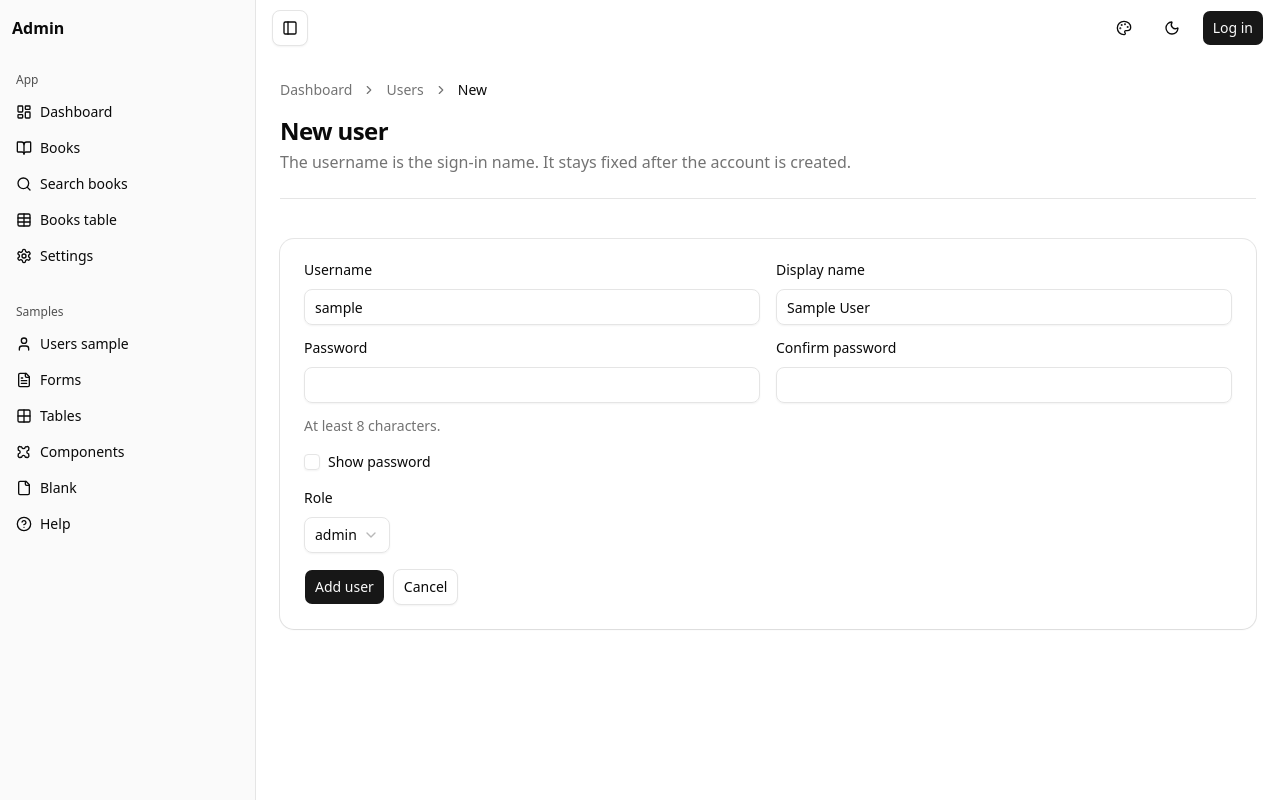
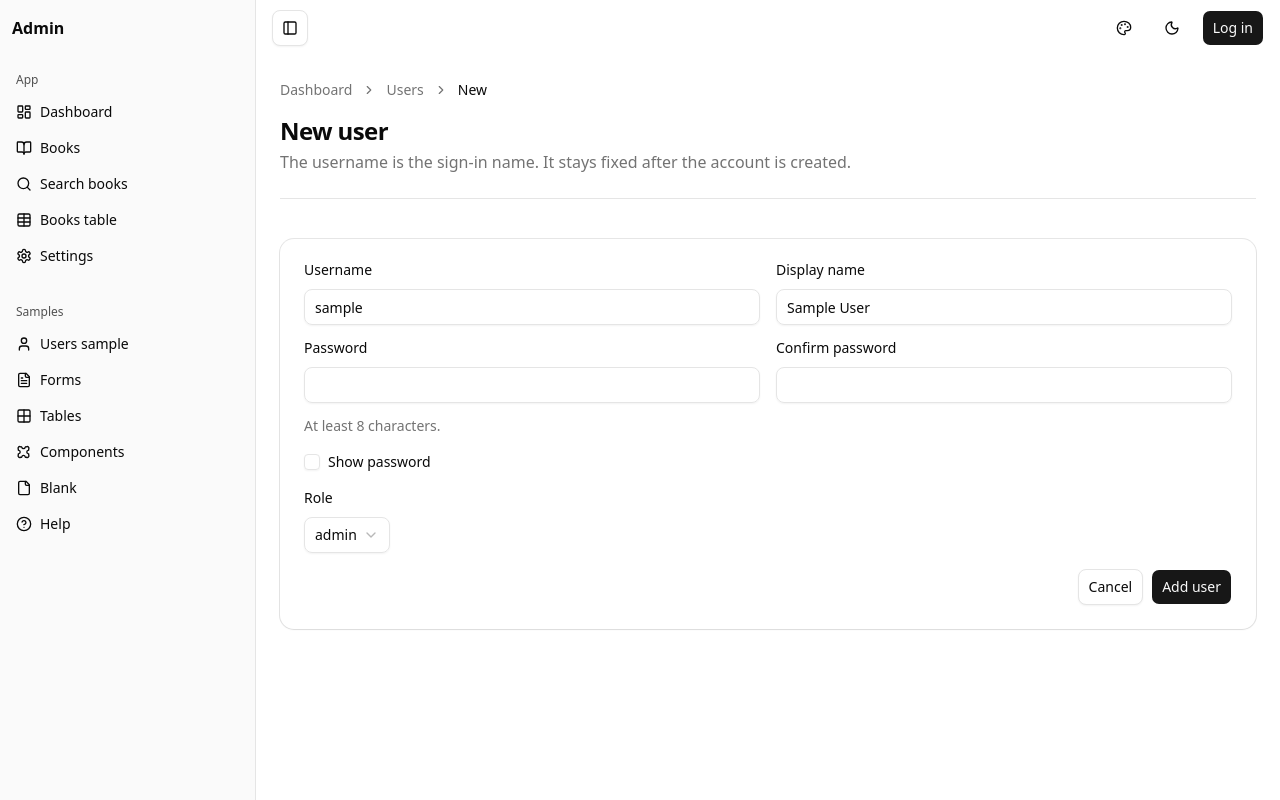
Before and after one commit to tgogos/fastapi-htmx-basecoat, a FastAPI app: template app/ui/templates/user_new.html in a window 1280 px wide. Run offline with FastAPI, Linux system fonts and the light colour scheme; the template is opened without the code that fills it: most values are stand-ins (such as "Sample title", 1, 10 or a date in 2020); parts of the project's set-up code (start-up, migrations or seed data) failed here and were passed over.

Commit message:
Put form buttons at the end of the row, with Cancel before the primary action, so a commit sits where the dialogs already put it.
Co-authored-by: Cursor <cursoragent@cursor.com>

```diff
--- a/app/ui/static/css/app.css
+++ b/app/ui/static/css/app.css
@@ -232,11 +232,6 @@ html.dark .theme-switch .when-dark {
   align-self: flex-start;
 }
 
-.shell-choice .stack > .btn,
-.view-choice .stack > .btn {
-  align-self: flex-start;
-}
-
 .shell-choice .field,
 .view-choice .field {
   max-width: 20rem;
@@ -405,6 +400,14 @@ html.dark .theme-switch .when-dark {
   margin: 0;
   padding: 0;
   list-style: none;
+}
+
+.form-actions {
+  display: flex;
+  flex-wrap: wrap;
+  align-items: center;
+  justify-content: flex-end;
+  gap: 0.5rem;
 }
 
 .pager {
--- a/app/ui/templates/pages/forms.html
+++ b/app/ui/templates/pages/forms.html
@@ -103,7 +103,7 @@
         </label>
       </div>
     </fieldset>
-    <div class="row-actions">
+    <div class="form-actions">
       <a class="btn" data-variant="outline" href="/ui/users">Cancel</a>
       <button type="button" class="btn" data-variant="outline">Save draft</button>
       <button type="submit" class="btn">Create operator</button>
--- a/app/ui/templates/pages/settings_account.html
+++ b/app/ui/templates/pages/settings_account.html
@@ -32,7 +32,7 @@
           <input class="input" id="account-current-password" type="password" name="current_password" required autocomplete="current-password">
         </div>
         {{ new_password_fields("account", "New password", "At least 8 characters.") }}
-        <div class="span-2 row-actions">
+        <div class="span-2 form-actions">
           <button class="btn" type="submit">Update password</button>
         </div>
       </div>
--- a/app/ui/templates/pages/settings_profile.html
+++ b/app/ui/templates/pages/settings_profile.html
@@ -39,7 +39,7 @@
           <input class="input" id="profile-display-name" type="text" name="display_name" value="{{ display_name_value }}" maxlength="80" autocomplete="name">
           <p class="muted">Leave this empty to show the username in the account menu.</p>
         </div>
-        <div class="span-2 row-actions">
+        <div class="span-2 form-actions">
           <button class="btn" type="submit">Save profile</button>
         </div>
       </div>
--- a/app/ui/templates/partials/book_edit_row.html
+++ b/app/ui/templates/partials/book_edit_row.html
@@ -45,8 +45,7 @@
           Available
         </label>
       </div>
-      <div class="span-2 row-actions">
-        <button class="btn" data-size="sm" type="submit">Save</button>
+      <div class="span-2 form-actions">
         <button
           type="button"
           class="btn"
@@ -56,6 +55,7 @@
           hx-target="#book-row-{{ book.id }}"
           hx-swap="outerHTML"
         >Cancel</button>
+        <button class="btn" data-size="sm" type="submit">Save</button>
       </div>
     </form>
   </td>
--- a/app/ui/templates/partials/book_page_form.html
+++ b/app/ui/templates/partials/book_page_form.html
@@ -45,9 +45,9 @@
         Available
       </label>
     </div>
-    <div class="span-2 row-actions">
+    <div class="span-2 form-actions">
+      <a class="btn" data-variant="outline" href="{{ cancel_href }}">Cancel</a>
       <button class="btn" type="submit">{{ submit_label }}</button>
-      <a class="btn" data-variant="outline" href="{{ cancel_href }}">Cancel</a>
     </div>
   </div>
 </form>
--- a/app/ui/templates/user_edit.html
+++ b/app/ui/templates/user_edit.html
@@ -37,9 +37,9 @@
             {% endfor %}
           </select>
         </div>
-        <div class="span-2 row-actions">
+        <div class="span-2 form-actions">
+          <a class="btn" data-variant="outline" href="{{ return_to }}">Cancel</a>
           <button class="btn" type="submit">Save</button>
-          <a class="btn" data-variant="outline" href="{{ return_to }}">Cancel</a>
         </div>
       </div>
     </form>
--- a/app/ui/templates/user_new.html
+++ b/app/ui/templates/user_new.html
@@ -39,9 +39,9 @@
             {% endfor %}
           </select>
         </div>
-        <div class="span-2 row-actions">
+        <div class="span-2 form-actions">
+          <a class="btn" data-variant="outline" href="{{ return_to }}">Cancel</a>
           <button class="btn" type="submit">Add user</button>
-          <a class="btn" data-variant="outline" href="{{ return_to }}">Cancel</a>
         </div>
       </div>
     </form>
--- a/app/ui/templates/user_password.html
+++ b/app/ui/templates/user_password.html
@@ -23,9 +23,9 @@
       <input type="hidden" name="return_to" value="{{ return_to }}">
       <div class="form-grid">
         {{ new_password_fields("staff", "New password", "At least 8 characters. The current password is not shown.") }}
-        <div class="span-2 row-actions">
+        <div class="span-2 form-actions">
+          <a class="btn" data-variant="outline" href="{{ return_to }}">Cancel</a>
           <button class="btn" type="submit">Set password</button>
-          <a class="btn" data-variant="outline" href="{{ return_to }}">Cancel</a>
         </div>
       </div>
     </form>
```
Also changed, not shown: app/ui/templates/pages/settings.html (+6 -2 lines), docs/ENGINEERING.md (+1 -1 lines).
